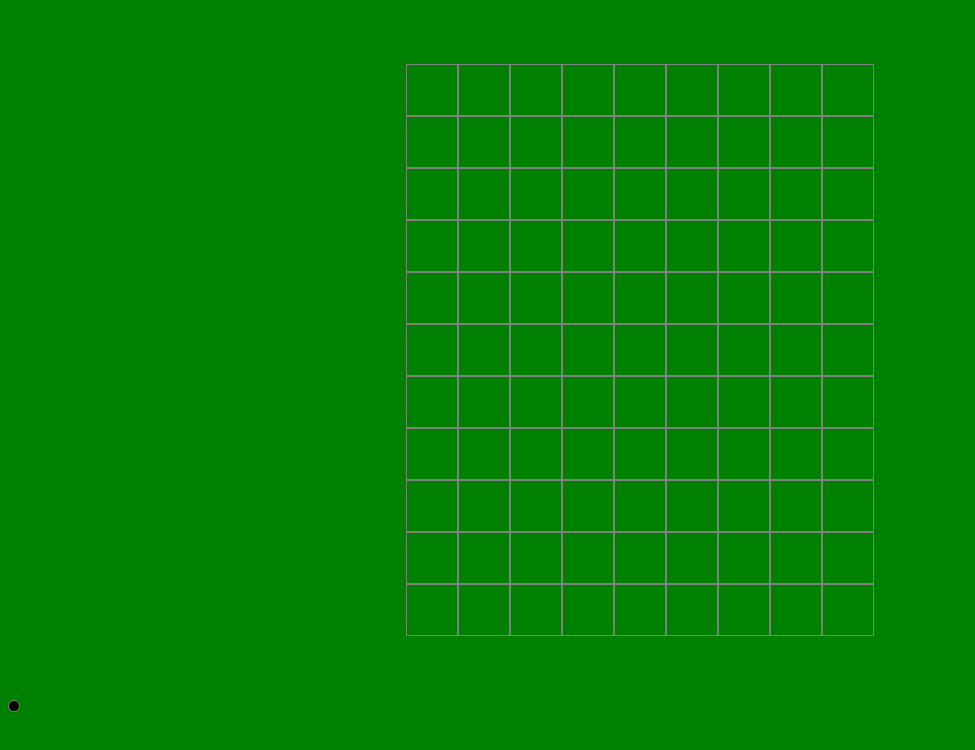
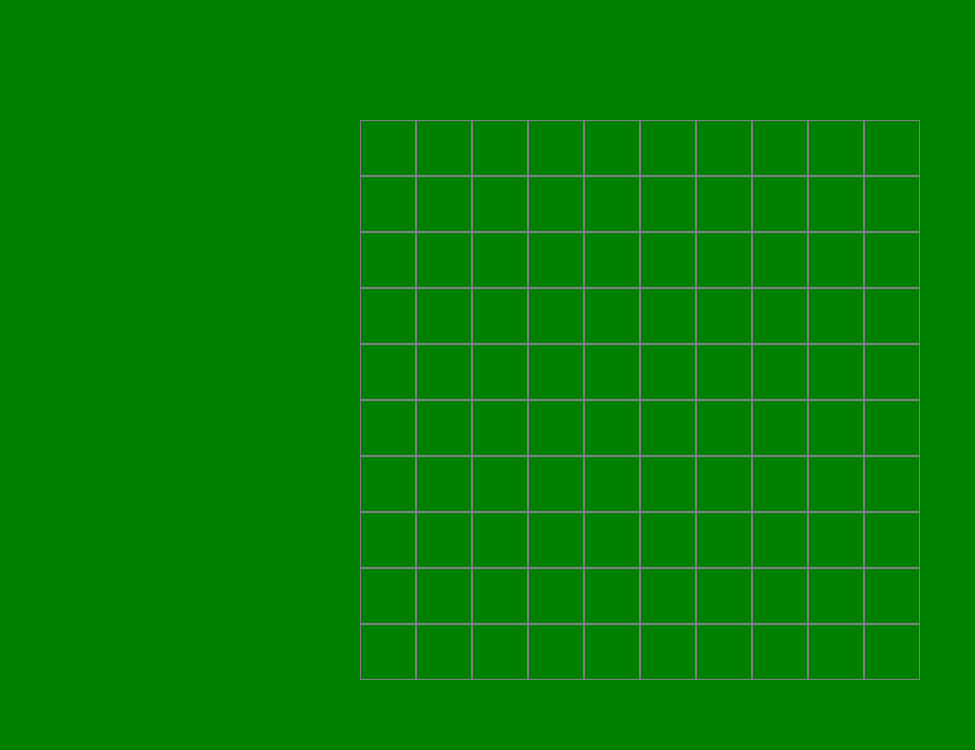
Before and after one commit to allysonfinck/allysonfinck.github.io, a plain HTML site: page index.html in a window 1280 px wide. Shown: the whole page, without its empty margins (0-975 px from the left). Drawn offline with nearby package versions, Linux system fonts and the light colour scheme.

Commit message:
appended hole randomly to course

```diff
--- a/css/style.css
+++ b/css/style.css
@@ -4,8 +4,8 @@
 
 .gridSquare {
   border: 1px solid grey;
-  height: 10%;
-  width: 10%;
+  height: 9%;
+  width: 9%;
   overflow: hidden;
   display: flex;
 }
@@ -19,8 +19,8 @@
 }
 
 #grid {
-  height: 500px;
-  width: 500px;
+  height: 600px;
+  width: 600px;
   display: flex;
   flex-wrap: wrap;
   align-content: center;
--- a/js/app.js
+++ b/js/app.js
@@ -5,28 +5,27 @@ const gridSquares = [];
 
 //make golf course and create array of square ids
 const createGrid = () =>{
-  for (let i = 1; i < 100; i++){
+  for (let i = 1; i <= 100; i++){
   const $div = $('<div>').addClass('gridSquare').attr('id', 'square' + i).appendTo('#grid');
   gridSquares.push(i);
   }
 }
 
-console.log(gridSquares);
-
 //find random grid square
-const randSquareId = () =>{
-  console.log('#square' + Math.floor(Math.random()*(gridSquares.length)));
+const randSquare = () =>{
+  const randSquareId = '#square' + Math.floor(Math.random()*(gridSquares.length));
+  const createHole = () =>{
+    const $hole = $('<div>').addClass('hole').appendTo(randSquareId);
+  }
+  createHole();
 }
 
 //create and locate hole
-const createHole = () =>{
-  const $hole = $('<div>').addClass('hole').appendTo('body');
-}
+
 
 $(()=>{
 
   createGrid();
-  randSquareId();
-  createHole();
+  randSquare();
 
 });
```
